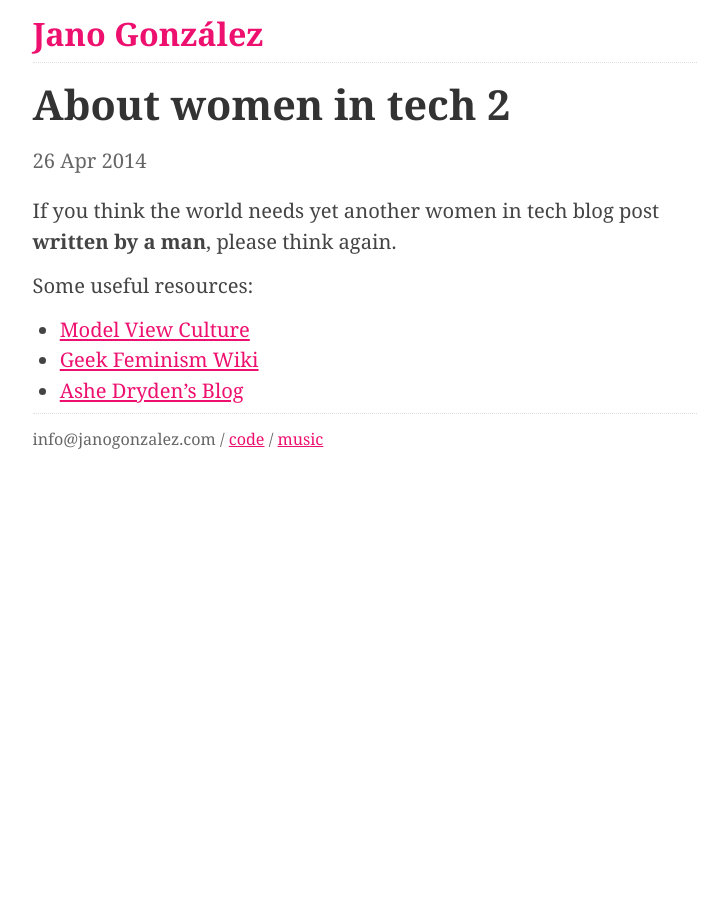
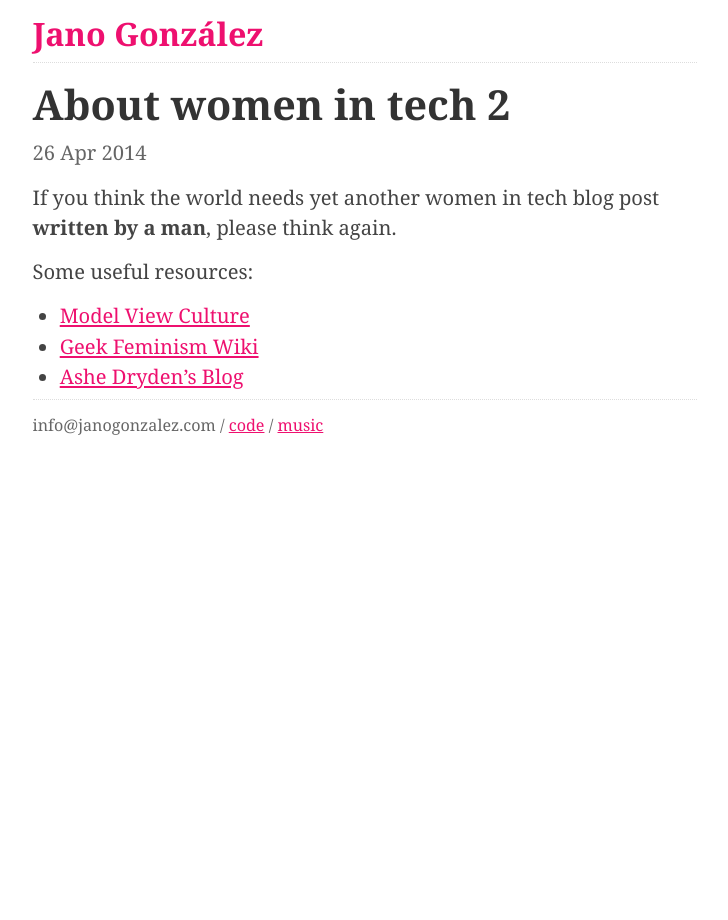
Before and after one commit to janogonzalez/janogonzalez.github.io, a Jekyll site: the page built from _posts/2014-04-26-about-women-in-tech-2.markdown, in a window 1280 px wide. Shown: the whole page, without its empty margins (275-1003 px from the left). Built offline with Jekyll 4.4.1, drawn with Linux system fonts in a browser that asks for light colours.

Commit message:
No margin in post dates

```diff
--- a/css/main.css
+++ b/css/main.css
@@ -127,7 +127,7 @@ footer {
 }
 
 #post .meta {
-  margin: 1em 0;
+  margin: 0;
 }
 
 /* Standard */
```
